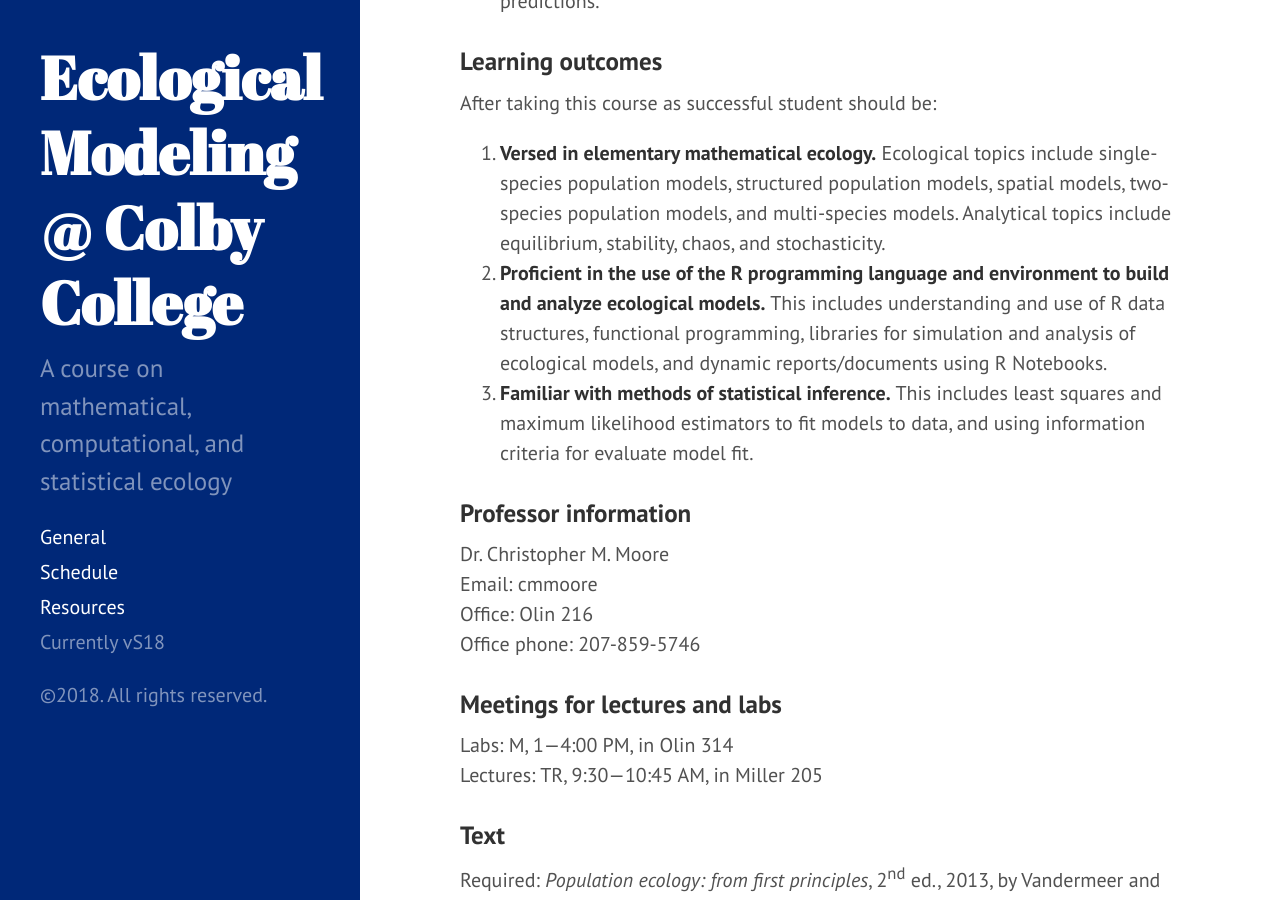
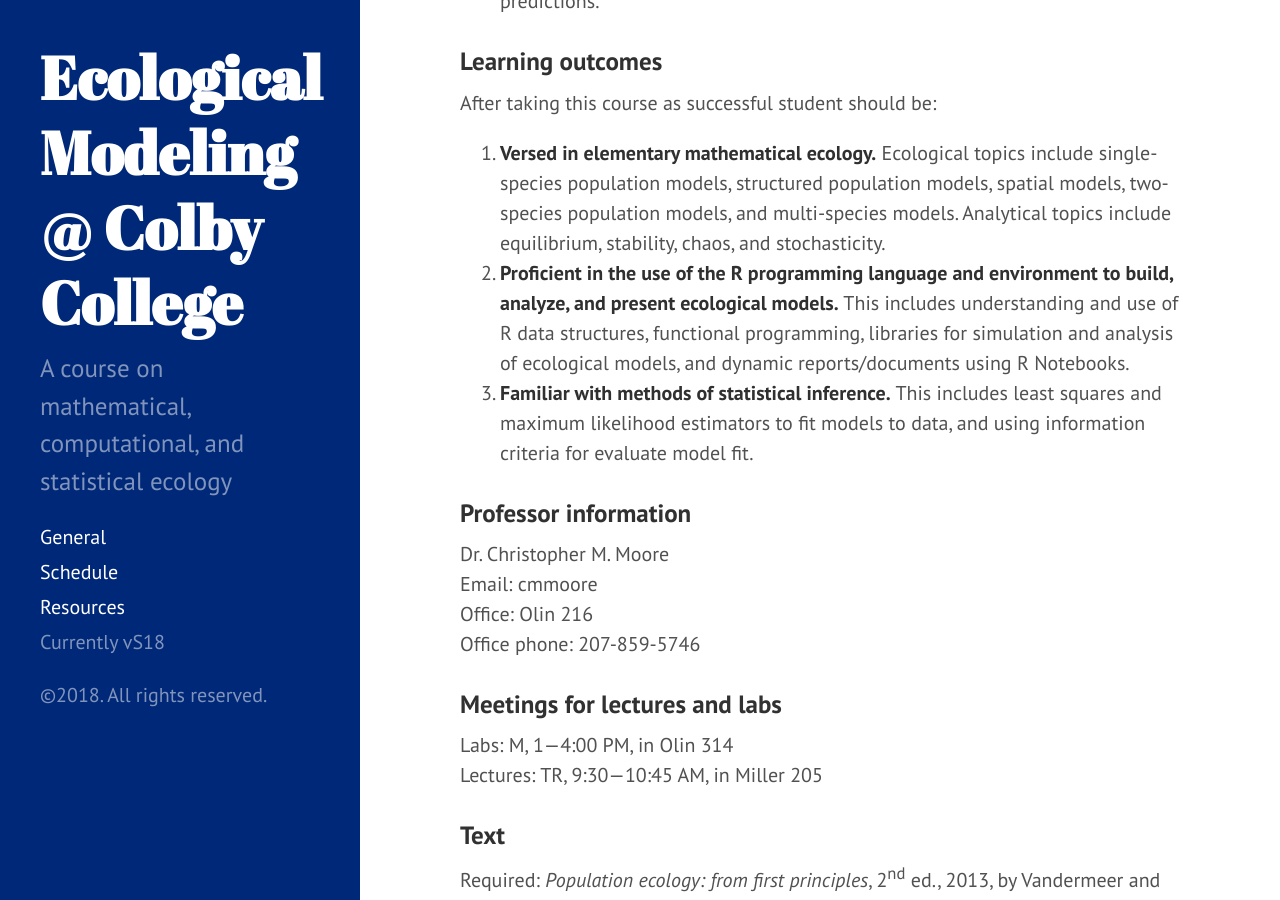
Before and after one commit to ColbyEcology/BI382_2018_Spring, a Jekyll site: the page built from index.md, in a window 1280 px wide and 900 px high, scrolled down 645 px. Built offline with Jekyll 4.4.1, drawn with Linux system fonts in a browser that asks for light colours.

Commit message:
add present to R learning outcome

```diff
--- a/index.md
+++ b/index.md
@@ -16,7 +16,7 @@
 After taking this course as successful student should be:
 
 1. **Versed in elementary mathematical ecology.** Ecological topics include single-species population models, structured population models, spatial models, two-species population models, and multi-species models. Analytical topics include equilibrium, stability, chaos, and stochasticity.
-2. **Proficient in the use of the R programming language and environment to build and analyze ecological models.** This includes understanding and use of R data structures, functional programming, libraries for simulation and analysis of ecological models, and dynamic reports/documents using R Notebooks.
+2. **Proficient in the use of the R programming language and environment to build, analyze, and present ecological models.** This includes understanding and use of R data structures, functional programming, libraries for simulation and analysis of ecological models, and dynamic reports/documents using R Notebooks.
 3. **Familiar with methods of statistical inference.** This includes least squares and maximum likelihood estimators to fit models to data, and using information criteria for evaluate model fit.
 
 ### Professor information
```
